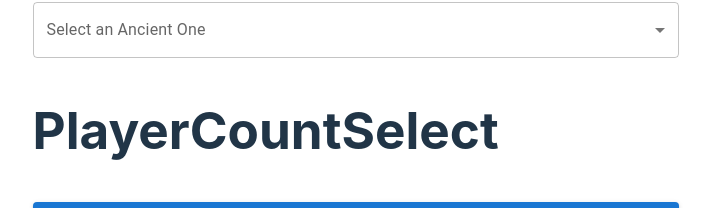
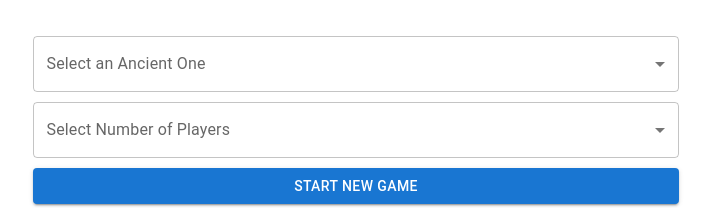
Before and after one commit to DrZanuff/eldritch-horror-chaos-bag, a React (Vite) app: page / in a window 1280 px wide. Shown: the part 319-527 px from the top of the page, without its empty margins (284-995 px from the left). Built offline with nearby package versions, Linux system fonts and the light colour scheme.

Commit message:
tests and working selects

```diff
--- a/src/atoms/mainAtoms.ts
+++ b/src/atoms/mainAtoms.ts
@@ -38,7 +38,7 @@ export const closeModalSceneAtom = atom<CloseModalSceneInterfaceAtom>({
   }
 })
 
-import { AncientOneType } from '../data/ancientOnes/ancientOnes.types'
+import type { AncientOneType } from '../data/ancientOnes/ancientOnes.types'
 
 export const currentAncientOne = atom<AncientOneType>({
   key: 'currentAncientOne',
@@ -47,3 +47,16 @@ export const currentAncientOne = atom<AncientOneType>({
     stages: []
   } as AncientOneType
 })
+
+import type { PlayerCountReference } from '../data/playerCountReference/playerCountReference.types'
+
+export const currentPlayersNumber = atom<PlayerCountReference>({
+  key: 'currentPlayersNumber',
+  default: {
+    clues: 0,
+    name: '',
+    players: 0,
+    portals: 0,
+    surges: 0
+  }
+})
--- a/src/components/menu/AncientOneSelect/AncientOneSelect.tsx
+++ b/src/components/menu/AncientOneSelect/AncientOneSelect.tsx
@@ -2,8 +2,7 @@ import { ancientOneList } from '../../../data/ancientOnes'
 import { FormControl, Select, InputLabel, MenuItem } from '@mui/material'
 import { currentAncientOne } from '../../../atoms/mainAtoms'
 import { useRecoilState } from 'recoil'
-import { get } from 'lodash'
-import type { AncientOneType, SelectChangeEvent } from './AncientOneSelect.types'
+import type { SelectChangeEvent } from './AncientOneSelect.types'
 import * as S from './AncientOneSelect.styles'
 
 export function AncientOneSelect() {
--- a/src/components/menu/PlayerCountSelect/PlayerCountSelect.tsx
+++ b/src/components/menu/PlayerCountSelect/PlayerCountSelect.tsx
@@ -1,11 +1,37 @@
-import type { PlayerCountSelectProps } from './PlayerCountSelect.types'
+import { playerCountReferenceList } from '../../../data/playerCountReference/playerCountReference'
+import { FormControl, Select, InputLabel, MenuItem } from '@mui/material'
+import { currentPlayersNumber } from '../../../atoms/mainAtoms'
+import { useRecoilState } from 'recoil'
+import type { SelectChangeEvent } from './PlayerCountSelect.types'
 import * as S from './PlayerCountSelect.styles'
 
-export function PlayerCountSelect({ value }: PlayerCountSelectProps) {
+export function PlayerCountSelect() {
+  const label = 'Select Number of Players'
+
+  const [playerCount, setPlayerCount] = useRecoilState(currentPlayersNumber)
+
+  const handlePlayerCountChange = (event: SelectChangeEvent) => {
+    const players = playerCountReferenceList.find((count) => count.name == event.target.value)
+    setPlayerCount(players || { name: '', clues: 0, players: 0, portals: 0, surges: 0 })
+  }
+
   return (
     <S.PlayerCountSelectContainer data-testid="player-select">
-      <h1>PlayerCountSelect</h1>
-      <h2>{value}</h2>
+      <FormControl fullWidth>
+        <InputLabel id="select-players">{label}</InputLabel>
+        <Select
+          labelId="select-players"
+          id="select-players"
+          label={label}
+          value={playerCount.name}
+          onChange={handlePlayerCountChange}>
+          {playerCountReferenceList.map((count) => (
+            <MenuItem key={count.name} value={count.name}>
+              {count.name}
+            </MenuItem>
+          ))}
+        </Select>
+      </FormControl>
     </S.PlayerCountSelectContainer>
   )
 }
--- a/src/data/playerCountReference/index.ts
+++ b/src/data/playerCountReference/index.ts
@@ -1,3 +1,3 @@
-import { playerCountReference } from './playerCountReference'
+import { playerCountReferenceList } from './playerCountReference'
 
-export { playerCountReference }
+export { playerCountReferenceList }
--- a/src/data/playerCountReference/playerCountReference.ts
+++ b/src/data/playerCountReference/playerCountReference.ts
@@ -64,7 +64,7 @@ const eightPlayers: PlayerCountReference = {
   surges: 3
 }
 
-export const playerCountReference: PlayerCountReference[] = [
+export const playerCountReferenceList: PlayerCountReference[] = [
   onePlayer,
   twoPlayers,
   threePlayers,
```
Also changed, not shown: src/components/menu/PlayerCountSelect/PlayerCountSelect.types.tsx (+4 -3 lines), 2 other files (tests, documents, lock files or other folders).
